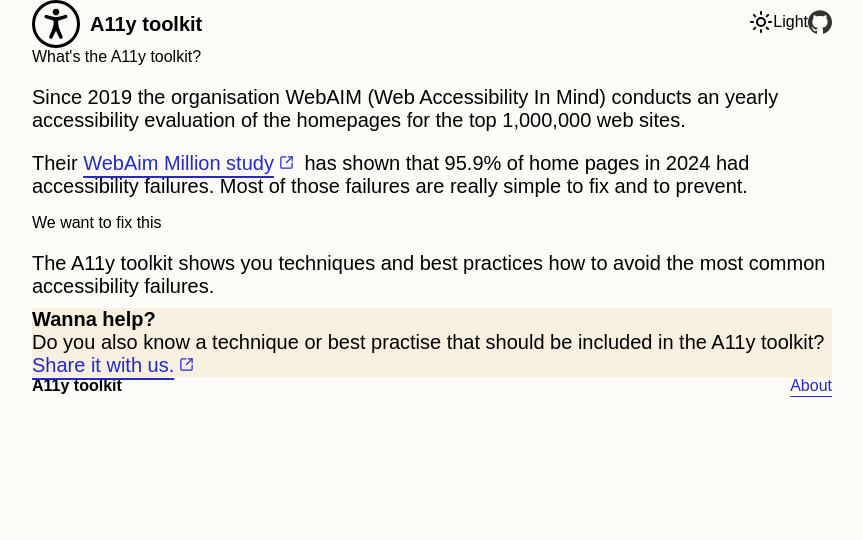
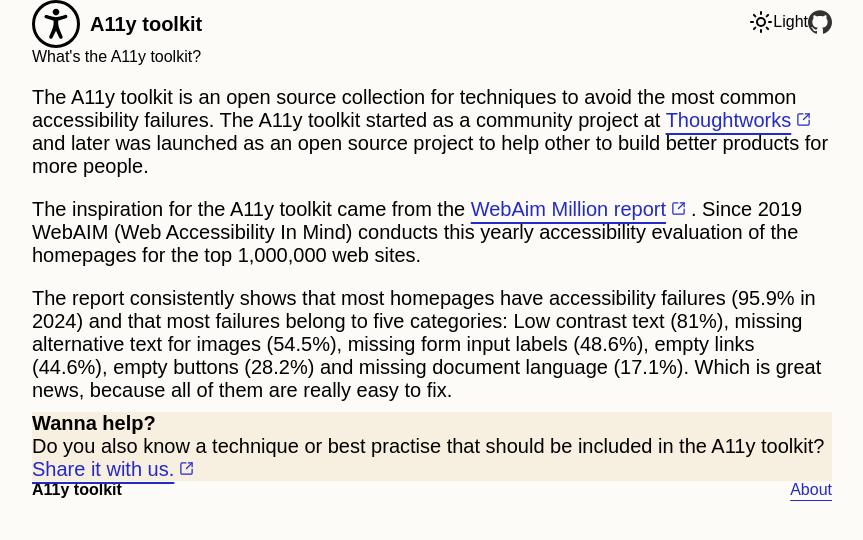
Before and after one commit to bernester/a11y-toolkit, a SvelteKit app: page /about in a window 1280 px wide. Shown: the top 540 px of the page, without its empty margins (208-1071 px from the left). Built offline with nearby package versions, Linux system fonts and the light colour scheme.

Commit message:
updated the about page

```diff
--- a/src/routes/about/+page.svelte
+++ b/src/routes/about/+page.svelte
@@ -12,18 +12,26 @@
 
 <h1>What's the A11y toolkit?</h1>
 <p>
-	Since 2019 the organisation WebAIM (Web Accessibility In Mind) conducts an yearly accessibility
-	evaluation of the homepages for the top 1,000,000 web sites.
+	The A11y toolkit is an open source collection for techniques to avoid the most common
+	accessibility failures. The A11y toolkit started as a community project at <Link
+		href="https://webaim.org/projects/million/"
+		target="_blank">Thoughtworks</Link
+	> and later was launched as an open source project to help other to build better products for more
+	people.
 </p>
 <p>
-	Their <Link href="https://webaim.org/projects/million/" target="_blank">WebAim Million study</Link
-	> has shown that 95.9% of home pages in 2024 had accessibility failures. Most of those failures are
-	really simple to fix and to prevent.
+	The inspiration for the A11y toolkit came from the <Link
+		href="https://webaim.org/projects/million/"
+		target="_blank">WebAim Million report</Link
+	>. Since 2019 WebAIM (Web Accessibility In Mind) conducts this yearly accessibility evaluation of
+	the homepages for the top 1,000,000 web sites.
 </p>
-<h2>We want to fix this</h2>
 <p>
-	The A11y toolkit shows you techniques and best practices how to avoid the most common
-	accessibility failures.
+	The report consistently shows that most homepages have accessibility failures (95.9% in 2024) and
+	that most failures belong to five categories: Low contrast text (81%), missing alternative text
+	for images (54.5%), missing form input labels (48.6%), empty links (44.6%), empty buttons (28.2%)
+	and missing document language (17.1%). Which is great news, because all of them are really easy to
+	fix.
 </p>
 
 <style lang="scss">
```
